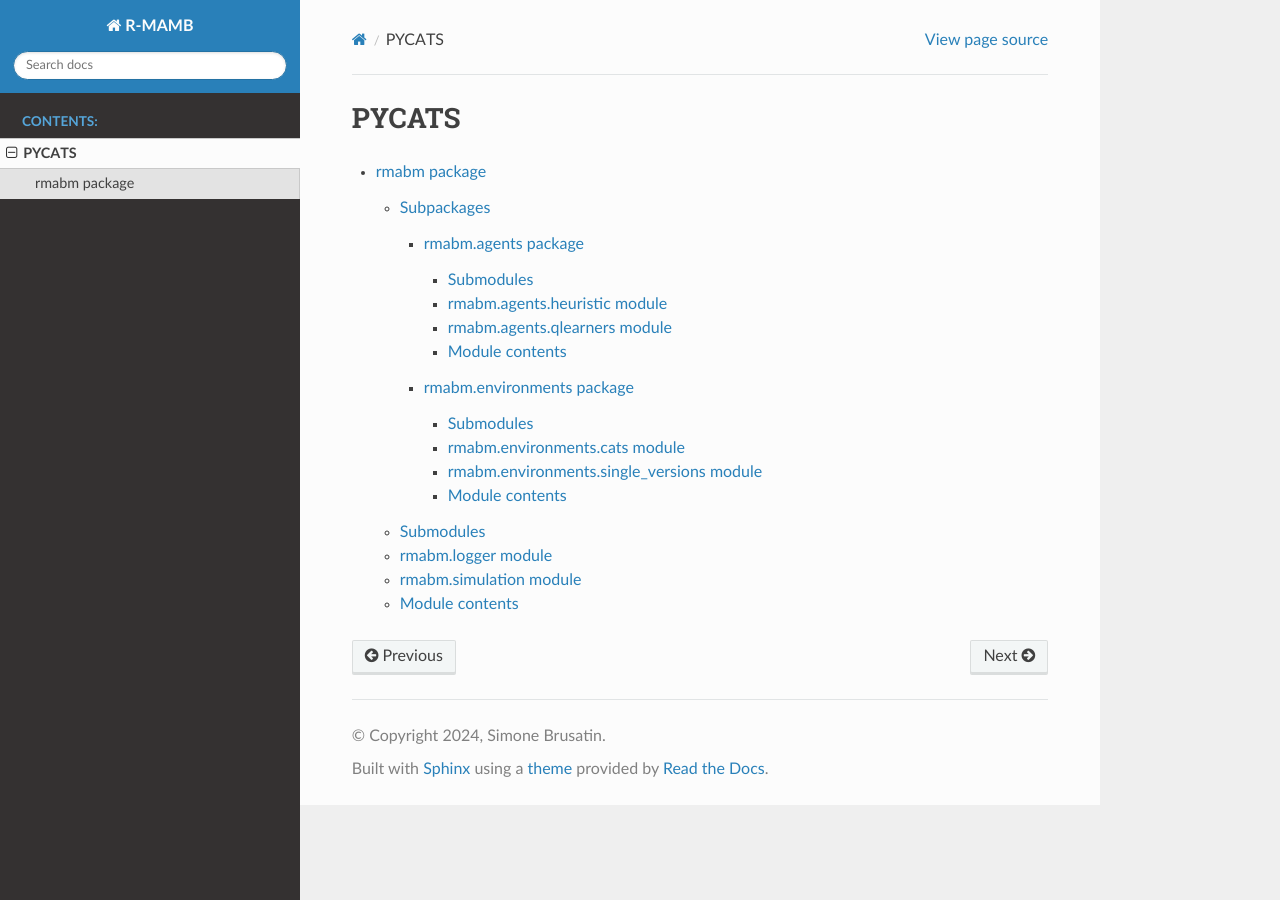
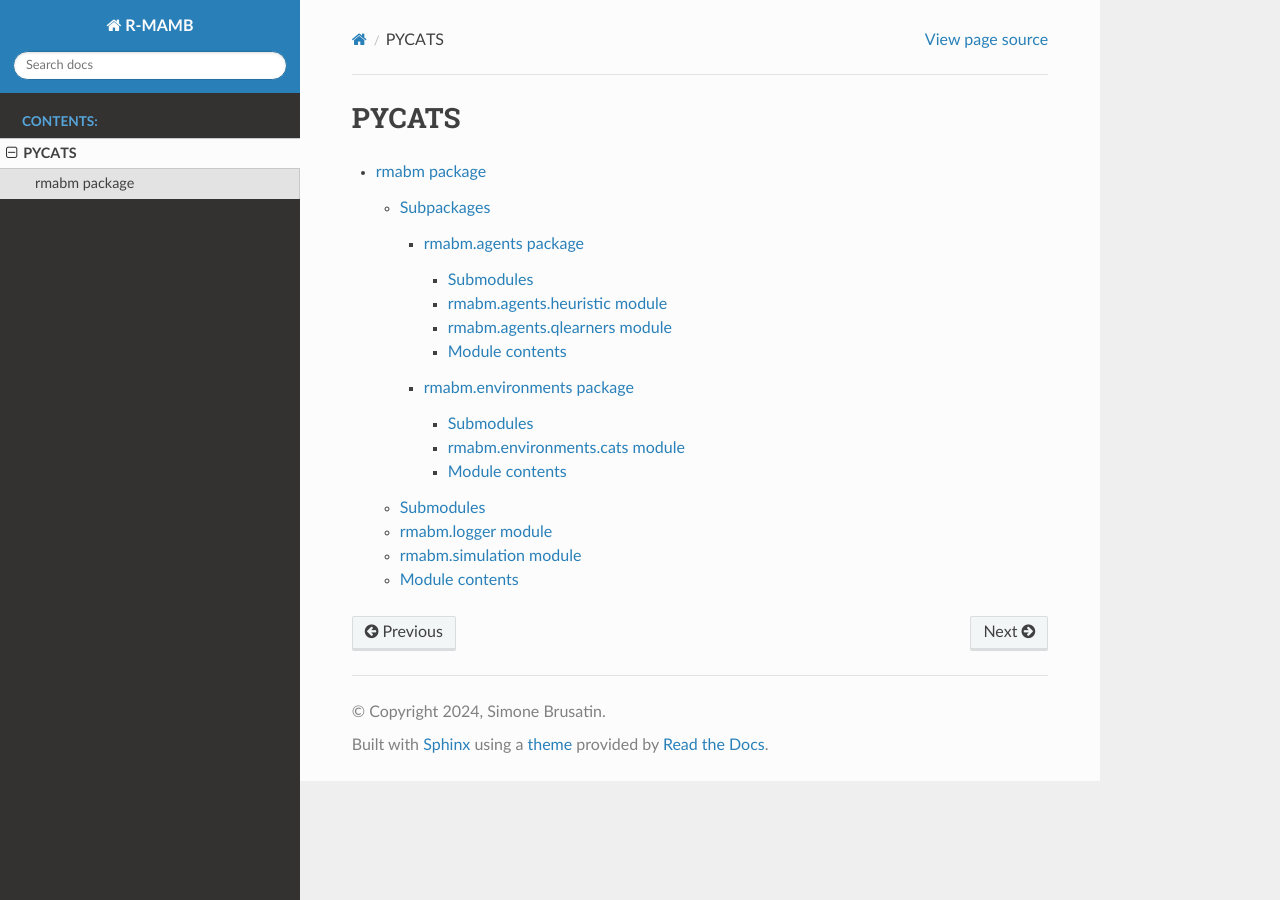
Before and after one commit to Brusa99/R-MABM, a Sphinx documentation site: the page built from docs/source/modules.rst, in a window 1280 px wide. Built offline with Sphinx 7.4.7 and the Read the Docs theme 3.1.0, drawn with Linux system fonts in a browser that asks for light colours.

Commit message:
Update docs
Remove legacy code reference

```diff
--- a/docs/source/rmabm.environments.rst
+++ b/docs/source/rmabm.environments.rst
@@ -12,13 +12,6 @@ rmabm.environments.cats module
    :undoc-members:
    :show-inheritance:
 
-rmabm.environments.single\_versions module
-------------------------------------------
-
-.. automodule:: rmabm.environments.single_versions
-   :members:
-   :undoc-members:
-   :show-inheritance:
 
 Module contents
 ---------------
```
